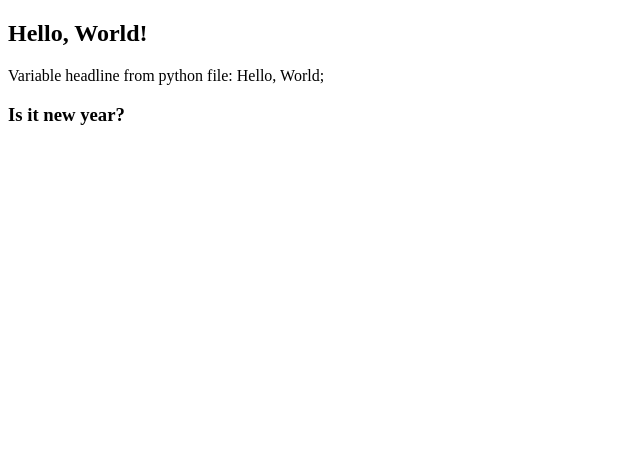
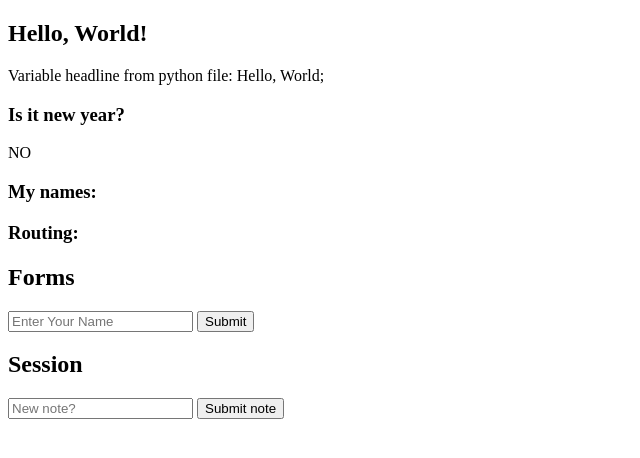
Before and after one commit to EduSRamos/CS50_WebDev, a Flask app: page /html/example/2 in a window 1280 px wide. Shown: the top 458 px of the page, without its empty margins (0-640 px from the left). Run offline with Flask 2, Linux system fonts and the light colour scheme.

Commit message:
End of Lecture 2

```diff
--- a/Lecture2_Flask/application.py
+++ b/Lecture2_Flask/application.py
@@ -1,6 +1,7 @@
 #----------------------------->> 1. INTRO
 # main file for a flask application
-from flask import Flask, render_template
+from flask import Flask, render_template, request, session, url_for
+from flask_session import Session # for (10)
 
 import datetime # for (6)
 
@@ -10,6 +11,19 @@ import datetime # for (6)
 # This creates a new variable that will be the source of this new application
 # such that later I can tie specific functions to it.
 app = Flask(__name__)
+
+#----------------------------->> [extra] got it off the internet - doesn't work
+# @app.route("/")
+# def site_map():
+#     links = []
+#     for rule in app.url_map.iter_rules():
+#         # Filter out rules we can't navigate to in a browser
+#         # and rules that require parameters
+#         if "GET" in rule.methods:
+#             url = url_for(rule.endpoint)
+#             links.append((url, rule.endpoint))
+#     # links is now a list of url, endpoint tuples
+#     return render_template("all_links.html", links=links)
 
 #----------------------------->> 2. DEFAULT PAGE
 # Flask is designed in terms of routes; a ROUTE is just a part of the url
@@ -21,7 +35,7 @@ app = Flask(__name__)
 # below is the one that I want to run"
 @app.route("/")
 def index(): # I'm tying this function to the "/"
-    return "Hello, world!"
+    return "Hello, world! Go to /forms"
 
 #----------------------------->> 3. ADD ROUTE
 @app.route("/david") #[note] I think this takes precedence to the one below
@@ -63,3 +77,85 @@ def isitnewyear():
     now = datetime.datetime.now()
     new_year = now.month == 1 and now.day == 1
     return render_template("lec2.html", new_year=new_year)
+
+@app.route("/html/loops")
+def loops():
+    names = {"name1": "Alice", "name2": "Bob", "name3": "Mallory"}
+    # names = ("Alice", "Bob", "Mallory")
+    return render_template("lec2.html", names=names)
+
+#----------------------------->> 7. LINKING DIFFERENT PARTS OF APPLICATION
+# For example, route A that links to route B, but B needs to link back to A
+# In the html, add <a href="{{ url_for('B') }}">See here</a>
+@app.route("/html/routes/A")
+def linkAB():
+    return render_template("lec2.html", names={"k": "<my_name>"},
+                                        new_year=True, route="A")
+
+@app.route("/html/routes/B")
+def linkBA():
+    return render_template("lec2.html", names={"k": "<my_name>"},
+                                        new_year=True, route="B")
+
+#----------------------------->> 8. Template Inheritance
+# Used for pages which are very similar
+# SEE layout.html, inherit1.html, inherit2.html
+@app.route("/template-inheritance/first")
+def inherit1():
+    return render_template("inherit1.html")
+
+@app.route("/template-inheritance/second")
+def inherit2():
+    return render_template("inherit2.html")
+
+#----------------------------->> 9. Forms
+# Now that we have a back-end server, we can start doing useful things with
+# data submitted by users
+# SEE
+@app.route("/forms")
+def forms():
+    return render_template("lec2.html")
+
+# from flask import request
+#   will represent whatever request the user has made to my web server
+# I'm telling the route: here's the request method you should accept. People
+#   will submit data to this route via the post method to the whatsup function
+# If sb tries to go to the route on the browser (GET), it'll show "Method Not
+#   Allowed"
+@app.route("/forms/whatsup", methods=["POST"])
+def whatsup():
+    # take the request the user made, access the form, and get the part of the
+    # form called "name"
+    if request.method == "GET": # it is never going to be true; just an example
+        return "Please submit the form instead."
+    # Search for form whose field "name" of <input> is equal to "usrname"
+    name = request.form.get("usrname")
+    return render_template("whatsup.html", name=name, notes=["go to forms"])
+
+# WHEN YOU SUBMIT DATA VIA A GET-REQUEST, THAT DATA IS PUT IN THE URL
+
+#----------------------------->> 10. Sessions
+# Store information for later, for example
+# Data-specific to your user account
+
+# from flask import session - let's me keep user-specific data
+# from flask_session import Session - additional extension to flask
+#   let's us store session on "server-side" (on our server we're storing all
+#   the data from the session, which gives us more control)
+app.config["SESSION_PERMANENT"] = False
+app.config["SESSION_TYPE"] = "filesystem"
+Session(app)
+
+# notes = [] # Global - could be seen accross users (this is why we import
+             #          'session')
+
+@app.route("/session", methods=["GET", "POST"])
+def sessionfun():
+    if session.get("notes") is None:
+        #I want my PARTICULAR session to have a list of notes
+        session["notes"] = []
+    if request.method == "POST":
+        note = request.form.get("new_note")
+        # notes.append(note)
+        session["notes"].append(note)
+    return render_template("whatsup.html", name="User", notes=session["notes"])
--- /dev/null
+++ b/Lecture2_Flask/templates/all_links.html
@@ -0,0 +1,6 @@
+{# all_links.html #}
+<ul>
+{% for url, endpoint in links %}
+<li><a href="{{ url }}">{{ endpoint }}</a></li>
+{% endfor %}
+</ul>
--- a/Lecture2_Flask/templates/lec2.html
+++ b/Lecture2_Flask/templates/lec2.html
@@ -15,7 +15,49 @@
         -->
         <p>Variable headline from python file: {{ headline }}</p>
 
+        <!-- 6. Commands -->
         <h3>Is it new year? {{ new_year }}</h3>
+        {% if new_year %}
+            <p>Yes! Happy New Year!</p>
+        {% else %}
+            <p>NO</p>
+        {% endif %}
 
+        <h3>My names:</h3>
+        <ul>
+            {% for keys in names %}
+                <li>{{ names[keys] }}</li>
+            {% endfor %}
+        </ul>
+
+        <!-- 7. Routing -->
+        <h3>Routing:</h3>
+            {% if route=="A" %}
+                <!-- Looks for FUNCTION linkBA() -->
+                <a href="{{ url_for('linkBA') }}">See link B</a>
+            {% endif %}
+            {% if route=="B" %}
+                <a href="{{ url_for('linkAB') }}">See link A</a>
+            {% endif %}
+
+        <!-- 9. Forms -->
+        <h2>Forms</h2>
+            <!-- action: when I submit this form, who should be notified? -->
+            <!-- HTTP request is the process by which your browser makes a
+                 request to a web server to get information; these requests can
+                 come in a number of different methods. By default, I'm making
+                 a GET-request - fetching info from the server. But now we're
+                 submitting data to the server, so we use the POST-request -->
+            <form action="{{ url_for('whatsup') }}" method="post">
+                <input type="text" name="usrname" placeholder="Enter Your Name">
+                <button>Submit</button>
+            </form>
+
+        <!-- 10. Session -->
+        <h2>Session</h2>
+            <form action="{{ url_for('sessionfun') }}" method="post">
+                <input type="text" name="new_note" placeholder="New note?">
+                <button>Submit note</button>
+            </form>
     </body>
 </html>
```
Also changed, not shown: Lecture2_Flask/templates/inherit1.html (added, +9 -0 lines), Lecture2_Flask/templates/inherit2.html (added, +9 -0 lines), Lecture2_Flask/templates/layout.html (added, +13 -0 lines), Lecture2_Flask/templates/whatsup.html (added, +21 -0 lines), 1 other file.
